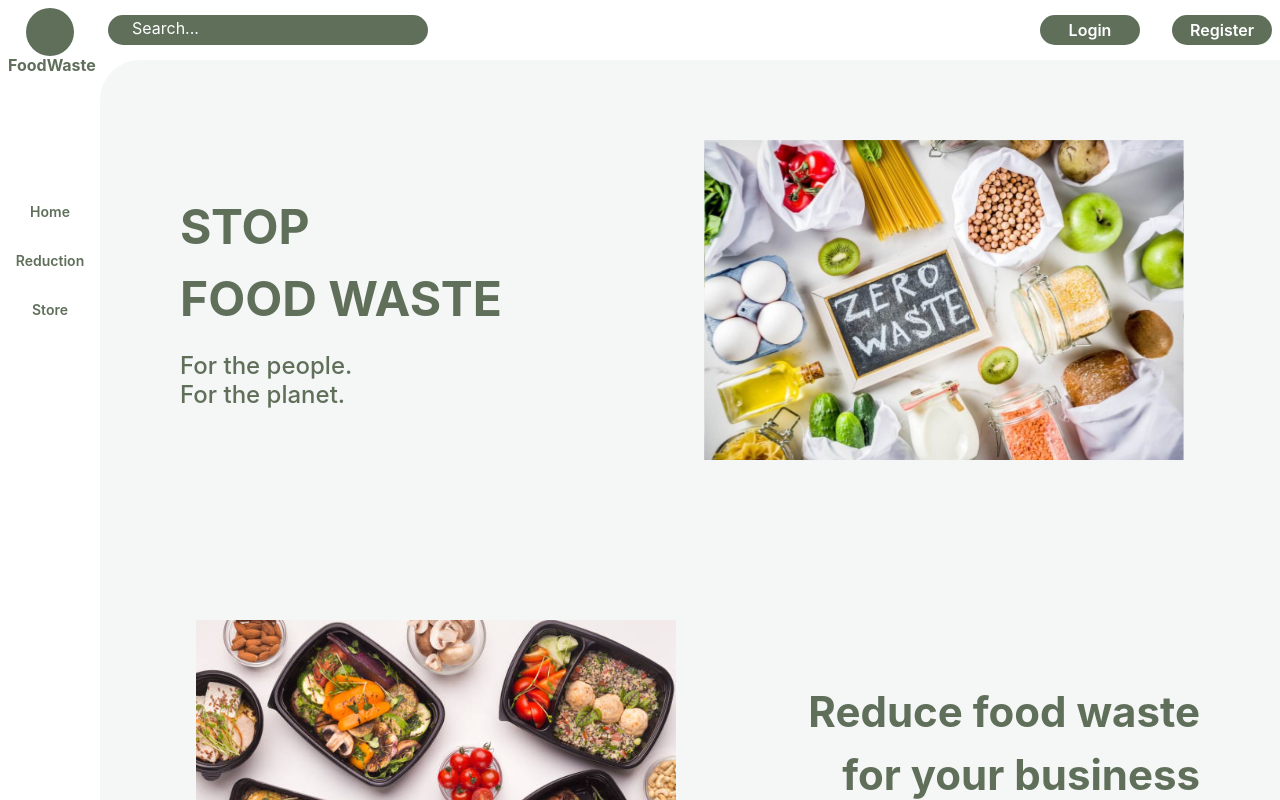
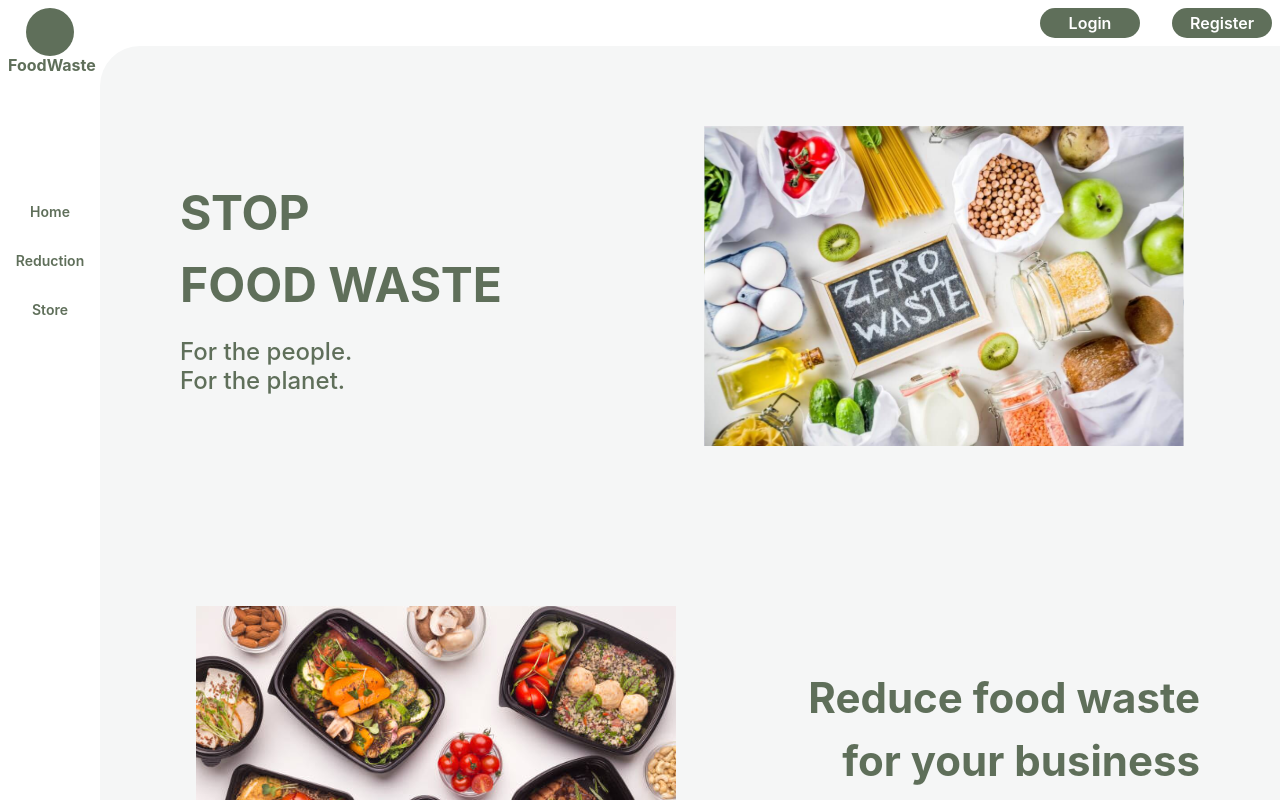
Before and after one commit to softchun/noFoodWasteFrontend, a Next.js app: page / in a window 1280 px wide. Shown: the top 800 px of the page. Built offline with nearby package versions, Linux system fonts and the light colour scheme; a web font is replaced by a local one.

Commit message:
edit layout scrollbar

```diff
--- a/src/components/layout/layout.tsx
+++ b/src/components/layout/layout.tsx
@@ -31,14 +31,14 @@ function Layout({ children }: Props) {
     }, [])
 
     return (
-        <div className='flex overflow-auto scrollbar'>
+        <div className='h-[100vh]'>
             <ToastContainer enableMultiContainer position="top-center" />
-
-            <Sidebar user={user} />
-            <div className="flex-1 flex flex-col overflow-auto scrollbar">
+            <div className="fixed top-0 left-0 bg-white z-[100]">
+                <Sidebar user={user} />
+            </div>
+            <div className="flex flex-col h-full ml-[100px] overflow-y-auto scrollbar">
                 <Navbar user={user} isLoading={isLoading} />
-                <div className='flex-1 bg-brandprimary rounded-tl-[40px] h-full overflow-auto scrollbar'>{children}</div>
-                {/* <div className='flex-1 bg-[#BAC7A7] rounded-tl-[40px]'>{children}</div> */}
+                <div className='flex-1 bg-brandprimary rounded-tl-[40px]'>{children}</div>
             </div>
         </div>
     )
--- a/src/components/layout/navbar.tsx
+++ b/src/components/layout/navbar.tsx
@@ -18,8 +18,8 @@ type UserData = {
 function Navbar({ user, isLoading }: Props) {
 
     return (
-        <div className='text-base text-primary p-2 flex justify-between items-center w-full h-[60px]'>
-            <div className='bg-primary text-white w-[320px] h-[30px] rounded-[20px] px-6 py-1'>Search...</div>
+        <div className='text-base text-primary p-2 flex justify-end items-center w-full h-[60px]'>
+            {/* <div className='bg-primary text-white w-[320px] h-[30px] rounded-[20px] px-6 py-1'>Search...</div> */}
             {user ?
                 <div className='flex gap-2 justify-end items-center min-w-[200px] mr-6'>
                     {user.role === 'customer' &&
--- a/src/components/layout/sidebar.tsx
+++ b/src/components/layout/sidebar.tsx
@@ -19,7 +19,7 @@ function Sidebar({ user }: { user?: UserData }) {
     }
 
     return (
-        <div className='text-base text-primary font-bold p-2 flex flex-col h-[100vh] w-[100px]'>
+        <div className='text-base text-primary font-bold p-2 flex flex-col h-[100vh] w-[100px] overflow-auto no-scrollbar'>
             <div>
                 <div className='w-12 h-12 bg-primary rounded-full mx-auto'></div>
                 FoodWaste
```
